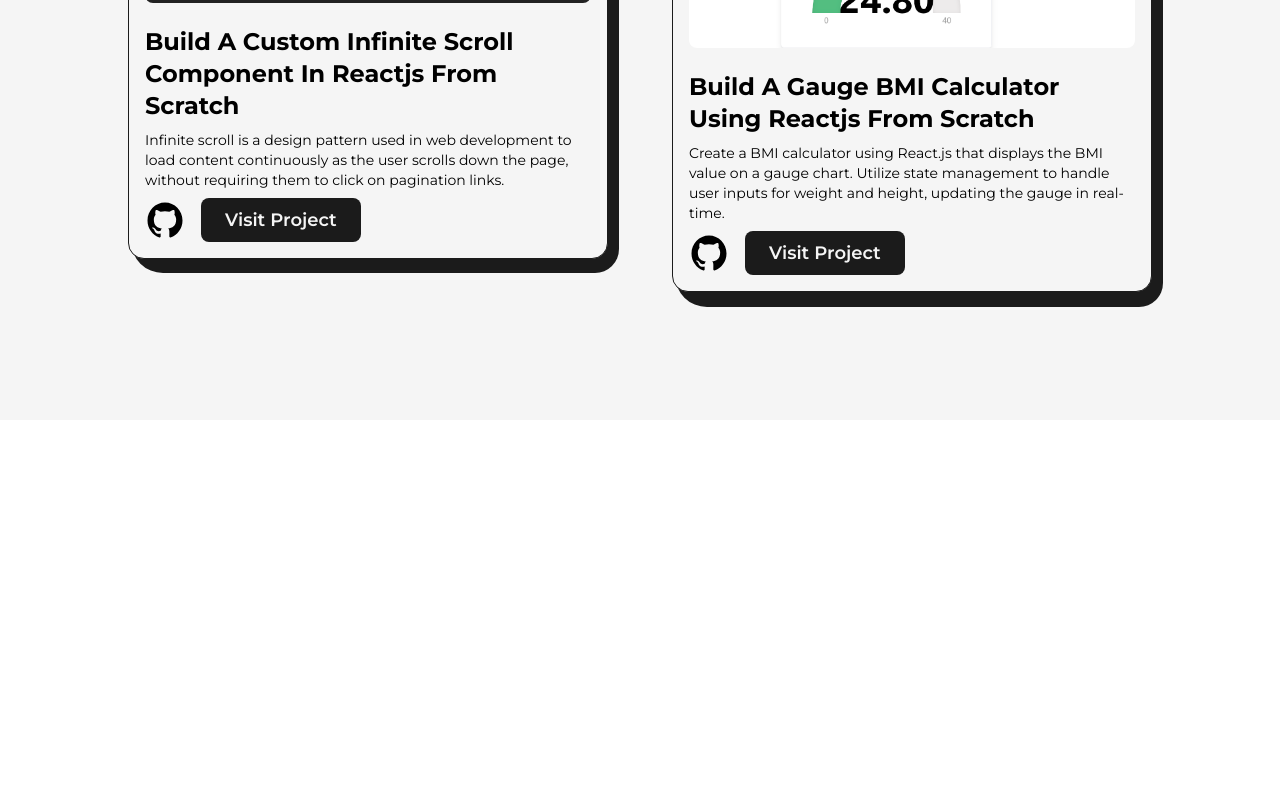
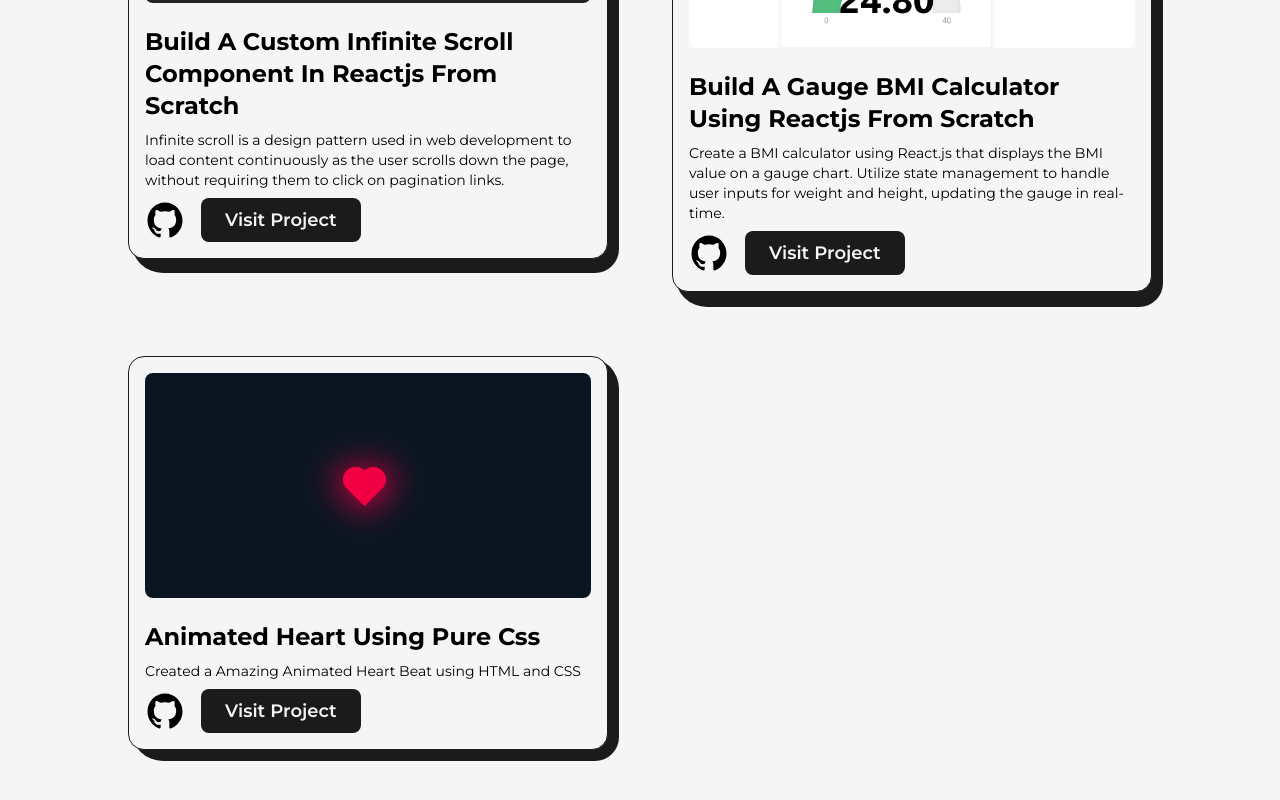
Before and after one commit to balamurali55/my-portifolio-Bala-Murali, a Next.js app: page /works in a window 1280 px wide. Shown: the part 720-1520 px from the top of the page. Before the commit the page ends 1204 px from the top, so only its background shows below. Built offline with nearby package versions, Linux system fonts and the light colour scheme.

Commit message:
HEART BEAT using HTML and CSS

```diff
--- a/src/pages/works.js
+++ b/src/pages/works.js
@@ -4,6 +4,7 @@ import Head from "next/head";
 import Image from "next/image";
 import blog1 from "../../public/images/articles/inifinite-scroll.png";
 import blog2 from "../../public/images/articles/BMI.png";
+import blog3 from "../../public/images/articles/Heart-Beat.png";
 import Layout from "@/components/Layout";
 import Link from "next/link";
 import { useRef } from "react";
@@ -165,6 +166,7 @@ export default function Articles() {
                 github={"https://github.com/balamurali55/Infinite-Scroll"}
               />
             </div>
+            <div>
               <FeaturedArticle
                 img={blog2}
                 title="build a Gauge BMI Calculator using reactjs from scratch"
@@ -172,6 +174,16 @@ export default function Articles() {
                 link=""
                 github={"https://github.com/balamurali55/BMI-Calculator-gauge"}
               />
+            </div>
+            <div>
+              <FeaturedArticle
+                img={blog3}
+                title="Animated Heart using pure Css "
+                summary="Created a Amazing Animated Heart Beat using HTML and CSS "
+                link="https://heart-beat-sable.vercel.app/"
+                github={"https://github.com/balamurali55/heartBeat"}
+              />
+            </div>
           </ul>
         </Layout>
       </main>
```
Also changed, not shown: public/images/articles/Heart-Beat.png (added). Lines whose indentation alone changed are shown as unchanged.
